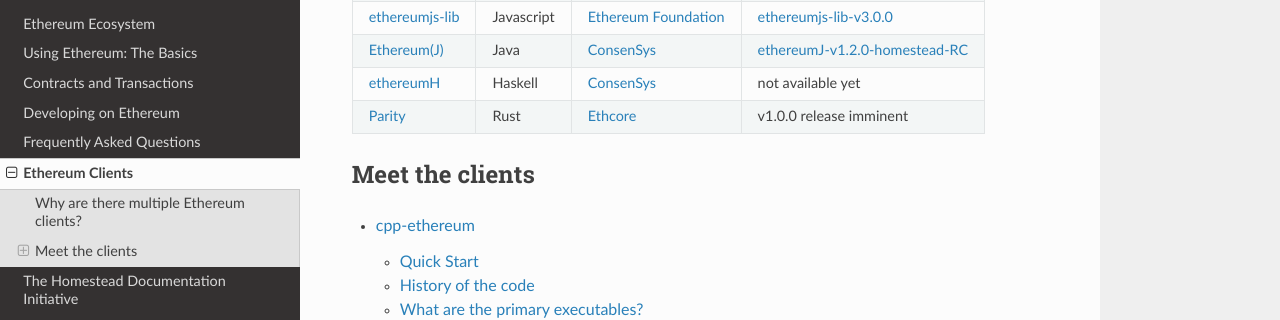
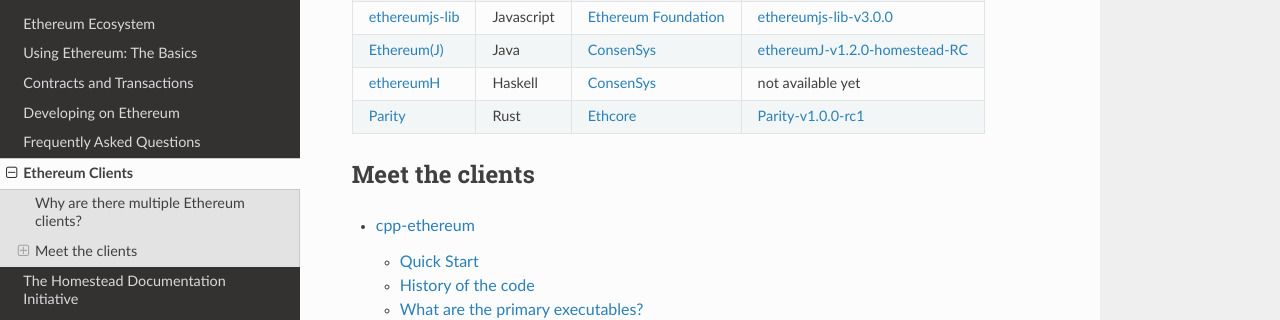
Before and after one commit to ethereum/homestead-guide, a Sphinx documentation site: the page built from source/ethereum-clients/index.rst, in a window 1280 px wide and 900 px high, scrolled down 676 px. Shown: the part 151-471 px from the top of the window. Built offline with Sphinx 7.4.7 and the Read the Docs theme 2.0.0, drawn with Linux system fonts in a browser that asks for light colours.

Commit message:
Linked Parity-v1.0.0-rc1 client.

```diff
--- a/source/ethereum-clients/index.rst
+++ b/source/ethereum-clients/index.rst
@@ -47,7 +47,7 @@
 +------------------------+------------+------------------------+----------------------------------+
 | :ref:`ethereumH`       | Haskell    | `ConsenSys`_           | not available yet                |
 +------------------------+------------+------------------------+----------------------------------+
-| :ref:`Parity`          | Rust       | `Ethcore`_             | v1.0.0 release imminent          |
+| :ref:`Parity`          | Rust       | `Ethcore`_             | `Parity-v1.0.0-rc1`_             |
 +------------------------+------------+------------------------+----------------------------------+
 
 .. _Ethereum Foundation: https://ethereum.org/foundation
@@ -59,6 +59,7 @@
 .. _eth-v1.2.2: https://github.com/ethereum/webthree-umbrella/releases/tag/v1.2.2
 .. _ethereumjs-lib-v3.0.0: https://github.com/ethereumjs/ethereumjs-lib/tree/v3.0.0
 .. _ethereumJ-v1.2.0-homestead-RC: https://github.com/ethereum/ethereumj/releases/tag/1.2.0-homestead-RC
+.. _Parity-v1.0.0-rc1: https://github.com/ethcore/parity/releases/tag/v1.0.0-rc1
 
 
 Meet the clients
```
